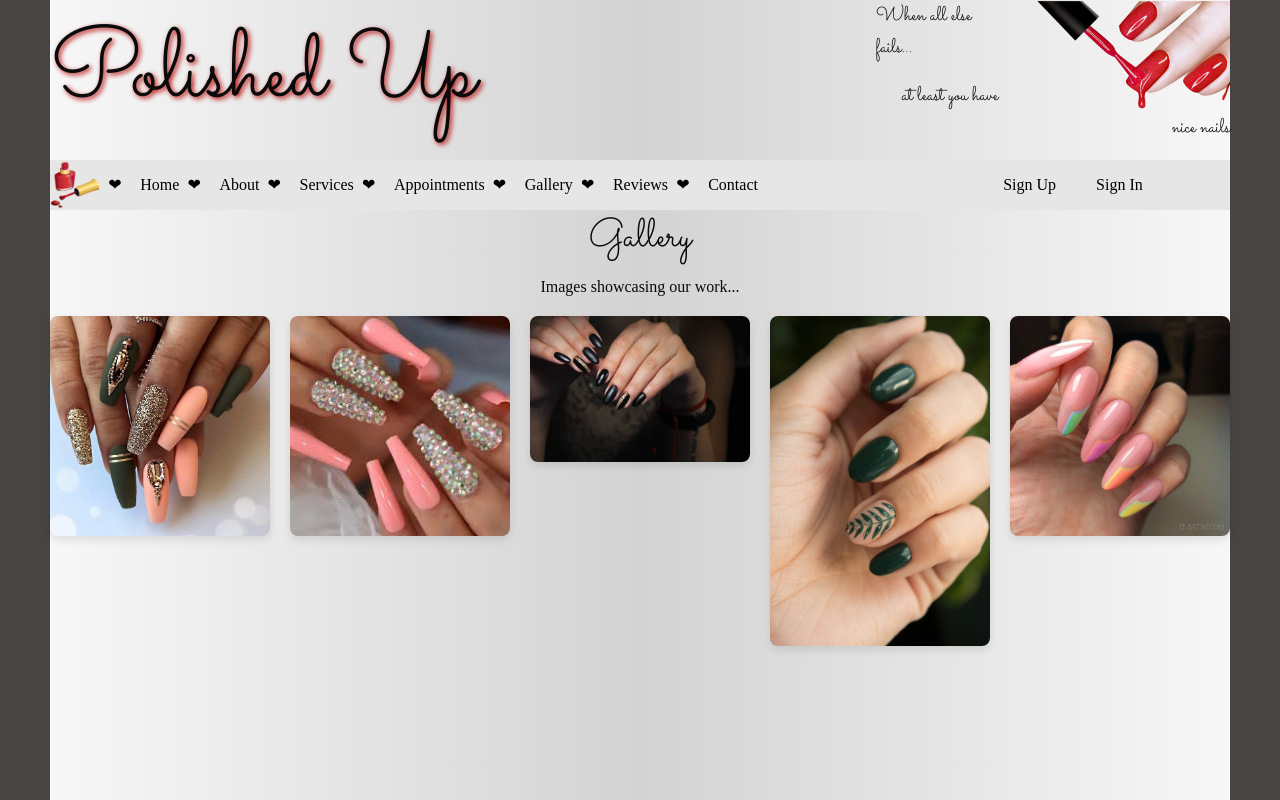
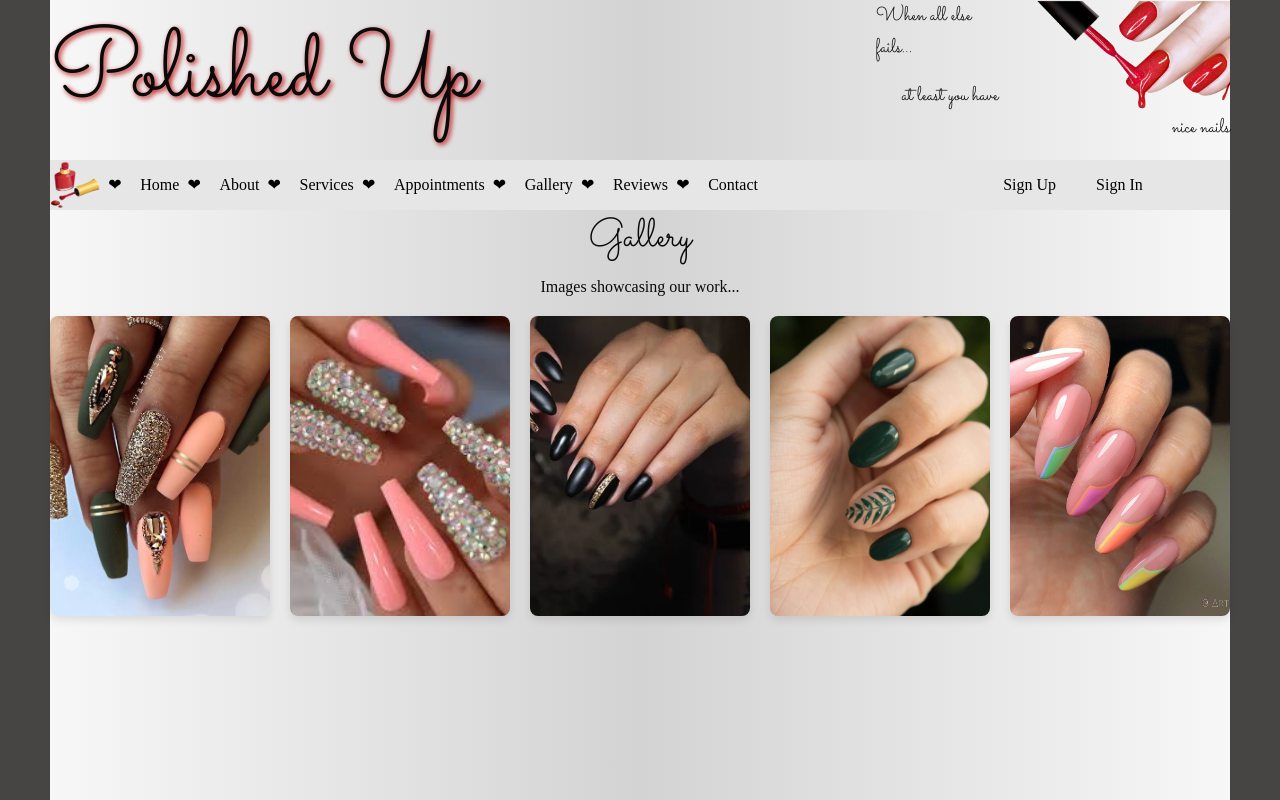
Before and after one commit to anthonyero/salon-services, a React (Vite) app in the folder client/: page /gallery in a window 1280 px wide. Built offline with nearby package versions, Linux system fonts and the light colour scheme; a web font is replaced by a local one.

Commit message:
changed size of photos

```diff
--- a/client/src/pages/Gallery.css
+++ b/client/src/pages/Gallery.css
@@ -2,17 +2,16 @@
   text-align: center;
   padding: 20px;
 }
-
 .gallery-grid {
   display: grid;
   grid-template-columns: repeat(auto-fit, minmax(200px, 1fr));
   gap: 20px;
   padding: 20px;
 }
-
 .gallery-grid img {
   width: 100%;
-    height: auto;
+  height: 300px; /* Set a fixed height for uniformity */
+  object-fit: cover; /* Ensures images cover the area without distortion */
   border-radius: 8px;
   box-shadow: 0 4px 8px rgba(0, 0, 0, 0.1);
 }
--- a/client/src/pages/Gallery.jsx
+++ b/client/src/pages/Gallery.jsx
@@ -4,8 +4,7 @@ import cleaningnails from '/img/pink purples nails.jpg';
 import blackNails from '/img/black nails.jpg';
 import nailpatterns from '/img/nailpatterns.jpg';
 import longNailsPink from '/img/long nails pink.jpg';
-import './Gallery.css'; // Ensure this path is correct for the CSS file
-
+import './Gallery.css';
 const Gallery = () => {
   return (
     <section className="gallery">
@@ -14,12 +13,11 @@ const Gallery = () => {
       <div className="gallery-grid">
         <img src={glitterNails} alt="Glitter nails" />
         <img src={cleaningnails} alt="Cleaning Nails" />
-        <img src={blackNails} alt="black Nails" />
+        <img src={blackNails} alt="Black Nails" />
         <img src={nailpatterns} alt="Nail Patterns" />
-        <img src={longNailsPink} alt="long Pink Nails" />
+        <img src={longNailsPink} alt="Long Pink Nails" />
       </div>
     </section>
   );
 };
-
 export default Gallery;
```
Also changed, not shown: client/src/main.jsx (+2 -10 lines). Lines whose indentation alone changed are shown as unchanged.
